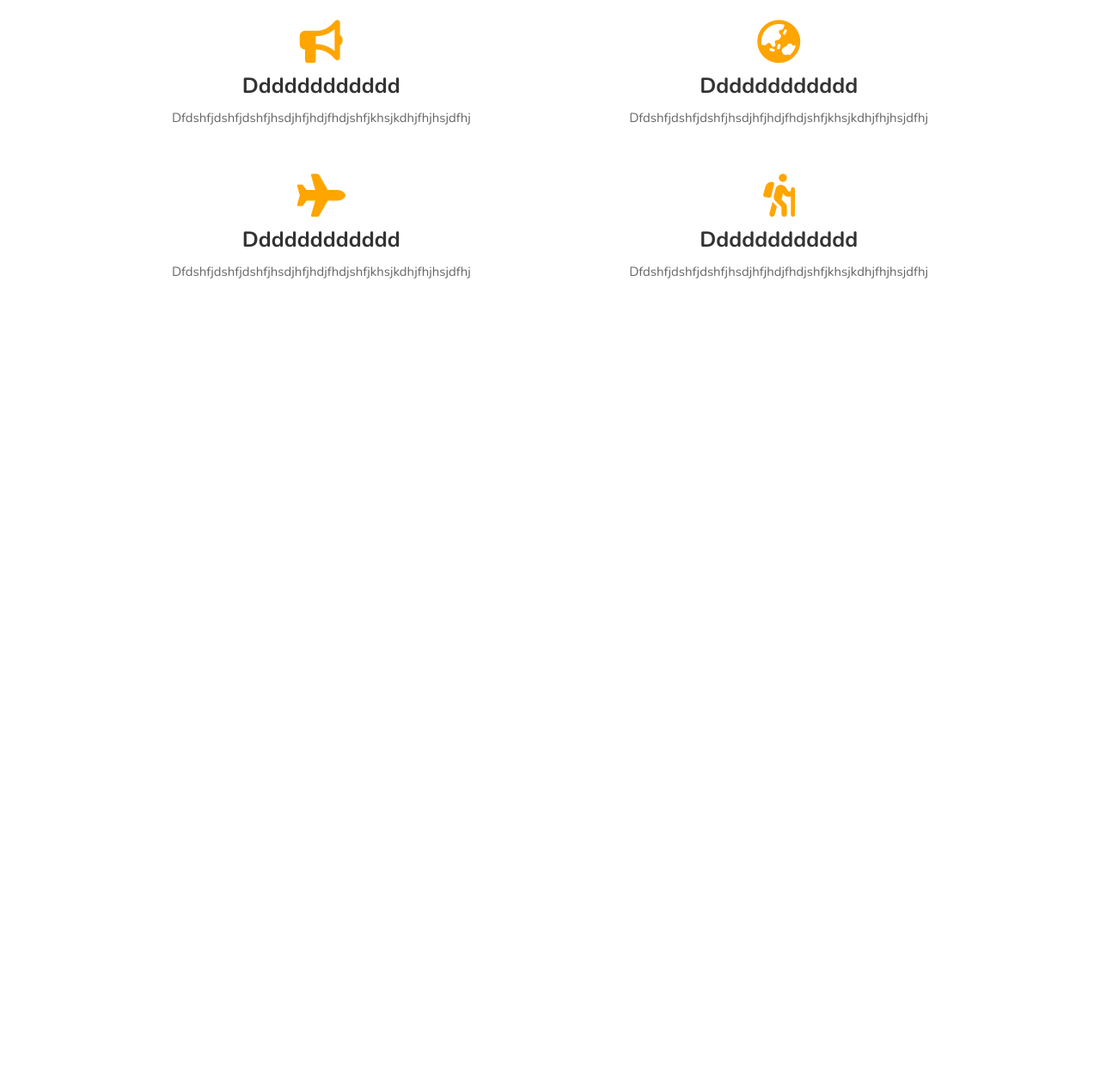
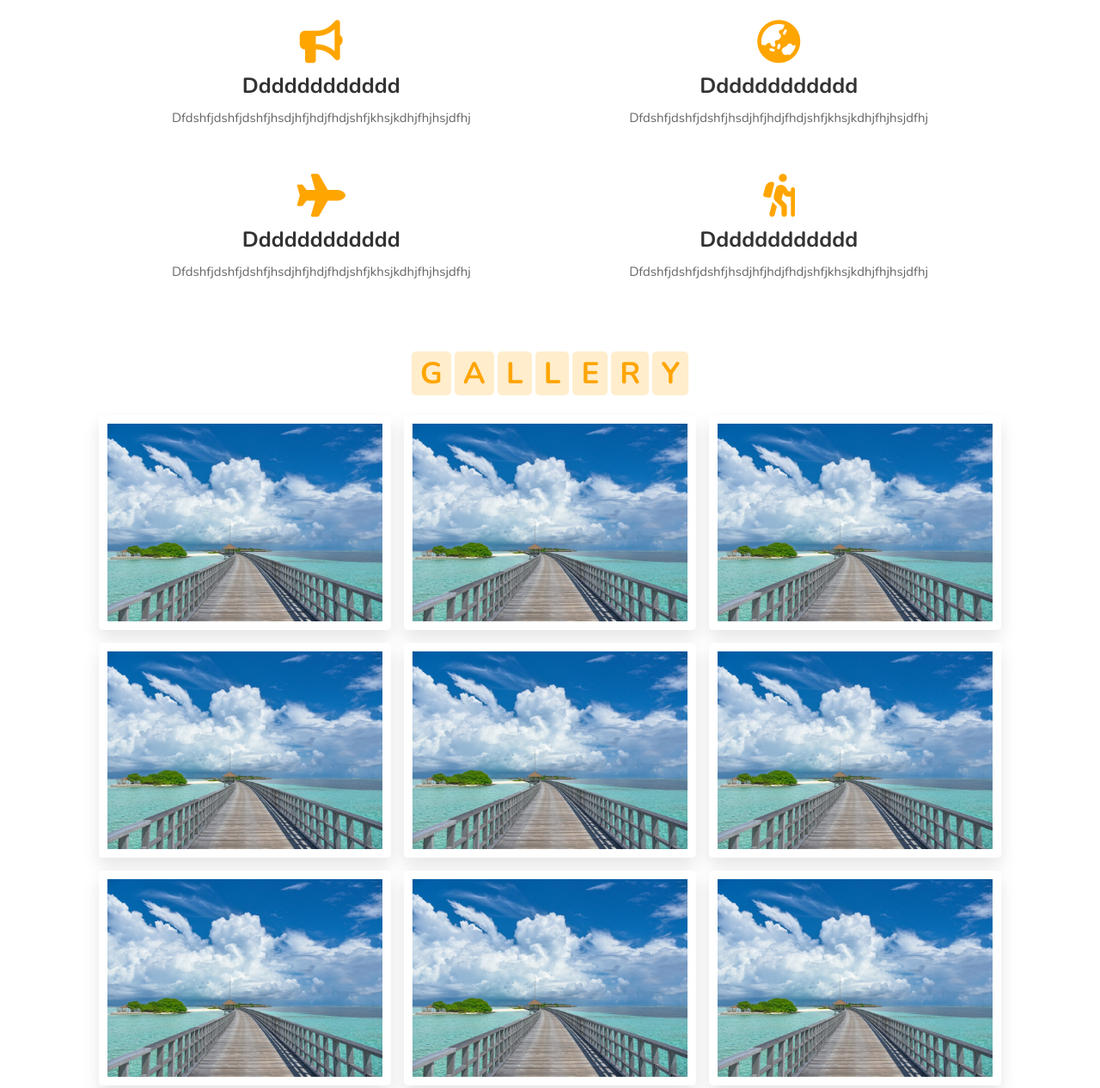
Before and after one commit to MohamedAnwarAlhamed/tour-and-travel-agency-website, a plain HTML site: page index.html in a window 1280 px wide. Shown: the part 2838-4104 px from the top of the page at 86% size. Before the commit the page ends 3204 px from the top, so only its background shows below. Drawn offline with nearby package versions, Linux system fonts and the light colour scheme.

Commit message:
gallery section

```diff
--- a/css/style.css
+++ b/css/style.css
@@ -455,6 +455,58 @@ section {
     box-shadow: 0 1rem 2rem rgba(0, 0, 0, 0.1);
  }
 
+ /* ####################################### */
+ .gallery .box-container{
+  display:flex;
+  flex-wrap:wrap;
+  gap:1.5rem;
+ }
+
+ .gallery .box-container .box{
+  overflow:hidden;
+  box-shadow:0 1rem 2rem rgba(0, 0, 0, 0.1);
+  border: 1rem solid #fff;
+  border-radius: .5rem;
+  flex:1 1 30rem;
+  height:25rem;
+  position:relative;
+}
+
+.gallery .box-container .box img{
+  height: 100%;
+  width: 100%;
+  object-fit:cover;
+}
+
+.gallery .box-container .box .content{
+  position:absolute;
+  top: -100%; left:0;
+  height: 100%;
+  width: 100%;
+  text-align:center;
+  background: rgba(0, 0, 0, .7);
+}
+
+.gallery .box-container .box:hover .content{
+  top:0;
+}
+
+.gallery .box-container .box .content h3{
+  font-size: 2.5rem;
+  color:var(--orange);
+
+}
+
+.gallery .box-container .box .content p{
+  font-size: 1.5rem;
+  color: #eee;
+  padding: .5rem 0;
+}
+
+
+
+
+
 
 
 
--- a/index.html
+++ b/index.html
@@ -366,6 +366,115 @@
 
     <!-- service section end -->
 
+    <!-- gallery section start -->
+    <section class="gallery" id="gallery">
+
+
+    <h1 class="heading">
+      <span>g</span>
+      <span>a</span>
+      <span>l</span>
+      <span>l</span>
+      <span>e</span>
+      <span>r</span>
+      <span>y</span>
+    </h1>
+
+    <div class="box-container">
+      <div class="box">
+        <img src="images/p-2.jpg" alt="">
+        <div class="content">
+          <h3>mmmmmmmmmmmm</h3>
+          <p>poiuyytreewqasdfghjkklkkkjaksjkjhdjhfjdhfjdhfjdhfjdhf</p>
+          <a href="#" class="btn">see more</a>
+        </div>
+      </div>
+
+      <div class="box">
+        <img src="images/p-2.jpg" alt="">
+        <div class="content">
+          <h3>mmmmmmmmmmmm</h3>
+          <p>poiuyytreewqasdfghjkklkkkjaksjkjhdjhfjdhfjdhfjdhfjdhf</p>
+          <a href="#" class="btn">see more</a>
+        </div>
+      </div>
+
+      <div class="box">
+        <img src="images/p-2.jpg" alt="">
+        <div class="content">
+          <h3>mmmmmmmmmmmm</h3>
+          <p>poiuyytreewqasdfghjkklkkkjaksjkjhdjhfjdhfjdhf. jdhfjdhf</p>
+          <a href="#" class="btn">see more</a>
+        </div>
+      </div>
+
+      <div class="box">
+        <img src="images/p-2.jpg" alt="">
+        <div class="content">
+          <h3>mmmmmmmmmmmm</h3>
+          <p>poiuyytreewqasdfghjkklkkkjaksjkjhdjhfjdhfjdhfjdhfjdhf</p>
+          <a href="#" class="btn">see more</a>
+        </div>
+      </div>
+
+      <div class="box">
+        <img src="images/p-2.jpg" alt="">
+        <div class="content">
+          <h3>mmmmmmmmmmmm</h3>
+          <p>poiuyytreewqasdfghjkklkkkjaksjkjhdjhfjdhfjdhfjdhfjdhf</p>
+          <a href="#" class="btn">see more</a>
+        </div>
+      </div>
+
+      <div class="box">
+        <img src="images/p-2.jpg" alt="">
+        <div class="content">
+          <h3>mmmmmmmmmmmm</h3>
+          <p>poiuyytreewqasdfghjkklkkkjaksjkjhdjhfjdhfjdhfjdhfjdhf</p>
+          <a href="#" class="btn">see more</a>
+        </div>
+      </div>
+
+      <div class="box">
+        <img src="images/p-2.jpg" alt="">
+        <div class="content">
+          <h3>mmmmmmmmmmmm</h3>
+          <p>poiuyytreewqasdfghjkklkkkjaksjkjhdjhfjdhfjdhfjdhfjdhf</p>
+          <a href="#" class="btn">see more</a>
+        </div>
+      </div>
+
+
+      <div class="box">
+        <img src="images/p-2.jpg" alt="">
+        <div class="content">
+          <h3>mmmmmmmmmmmm</h3>
+          <p>poiuyytreewqasdfghjkklkkkjaksjkjhdjhfjdhfjdhfjdhfjdhf</p>
+          <a href="#" class="btn">see more</a>
+        </div>
+      </div>
+
+      <div class="box">
+        <img src="images/p-2.jpg" alt="">
+        <div class="content">
+          <h3>mmmmmmmmmmmm</h3>
+          <p>poiuyytreewqasdfghjkklkkkjaksjkjhdjhfjdhfjdhfjdhfjdhf</p>
+          <a href="#" class="btn">see more</a>
+        </div>
+      </div>
+
+      <div class="box">
+        <img src="images/p-2.jpg" alt="">
+        <div class="content">
+          <h3>mmmmmmmmmmmm</h3>
+          <p>poiuyytreewqasdfghjkklkkkjaksjkjhdjhfjdhfjdhfjdhfjdhf</p>
+          <a href="#" class="btn">see more</a>
+        </div>
+      </div>
+    </div>
+  </section>
+    <!-- gallery section end -->
+
     <!-- custom js file link -->
     <script src="js/script.js"></script>
   </body>
```
